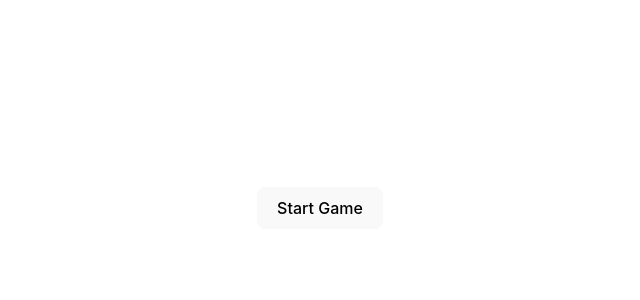
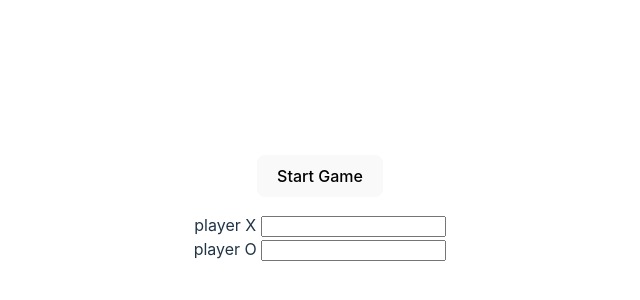
Before and after one commit to Regni/tic-tac-toe, a React (Vite) app: page / in a window 1280 px wide. Shown: the part 192-492 px from the top of the page, without its empty margins (320-960 px from the left). Built offline with nearby package versions, Linux system fonts and the light colour scheme.

Commit message:
update in css because of bugs when clickingl, fixed

```diff
--- a/src/App.css
+++ b/src/App.css
@@ -26,3 +26,10 @@
 .row{
   display: flex;
 }
+
+
+.playerForm{
+margin-top: 1em;
+  display: flex;
+  flex-direction: column;
+}
--- a/src/App.tsx
+++ b/src/App.tsx
@@ -2,6 +2,7 @@ import { useState } from 'react'
 import  GameButton  from "./components/GameButton.tsx"
 import { GameSquare } from './components/GameSquare.tsx'
 import './App.css'
+import PlayerInput from './components/PlayerInput.tsx'
 
 
 
@@ -13,14 +14,16 @@ function App() {
   const defaultSquares = Array(9).fill(null)
 
   const [squares, setSquares] = useState(defaultSquares)
-  const [xNext, setXNext] = useState(true)
+  const [xNext, setXNext] = useState<boolean>(true)
 
 const handleClick =(index : number): void=>{
+  if(squares[index]){
+    return
+  }
   const newGameState = squares.slice();
   newGameState[index] = xNext ? "X" :"O"
   setXNext(!xNext)
   setSquares(newGameState)
-  console.log(squares)
 }
 
 const handleRestart = () =>{
@@ -49,6 +52,9 @@ const handleRestart = () =>{
 
 <GameButton isFirstGame={isFirstGame} setIsFirstGame={setIsFirstGame} setGameStart={setGameStart} handleRestart={handleRestart}/>
 
+
+<PlayerInput/>
+
     </>
   )
 }
--- /dev/null
+++ b/src/components/PlayerInput.tsx
@@ -0,0 +1,16 @@
+import React from 'react'
+
+const PlayerInput = () => {
+  return (
+    <form className='playerForm'>
+      <div className='formElements'>
+      <label htmlFor={"X"}>player X </label><input id="X" type='text'/>
+      </div>
+      <div className='formElements'>
+      <label htmlFor={"O"}>player O </label><input id="O" type='text'/>
+      </div>
+    </form>
+  )
+}
+
+export default PlayerInput
```
Also changed, not shown: src/components/useWinner.tsx (added).
